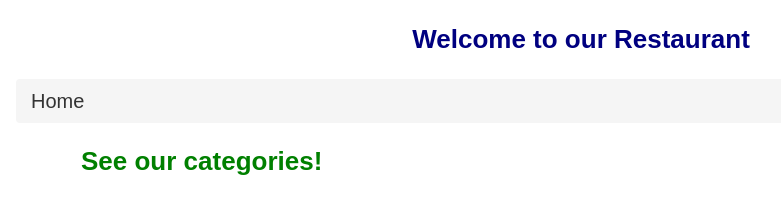
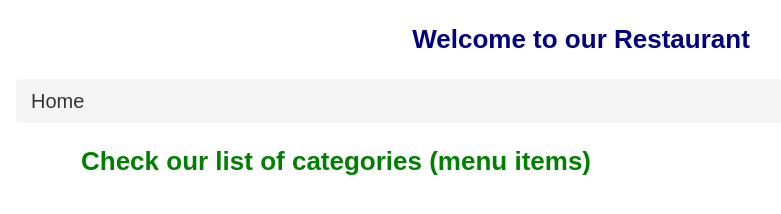
Before and after one commit to KannanRams/coursera, a plain HTML site: page module4-solution/index.html in a window 1280 px wide. Shown: the whole page, without its empty margins (59-840 px from the left). Drawn offline with Linux system fonts and the light colour scheme.

Commit message:
fixed last change

```diff
--- a/module4-solution/src/templates/home.template.html
+++ b/module4-solution/src/templates/home.template.html
@@ -4,4 +4,4 @@
   </li>
 </ol>
 
-<a ui-sref="categories" class="categories">See our categories!</a>
+<a ui-sref="categories" class="categories">Check our list of categories (menu items)</a>
```
